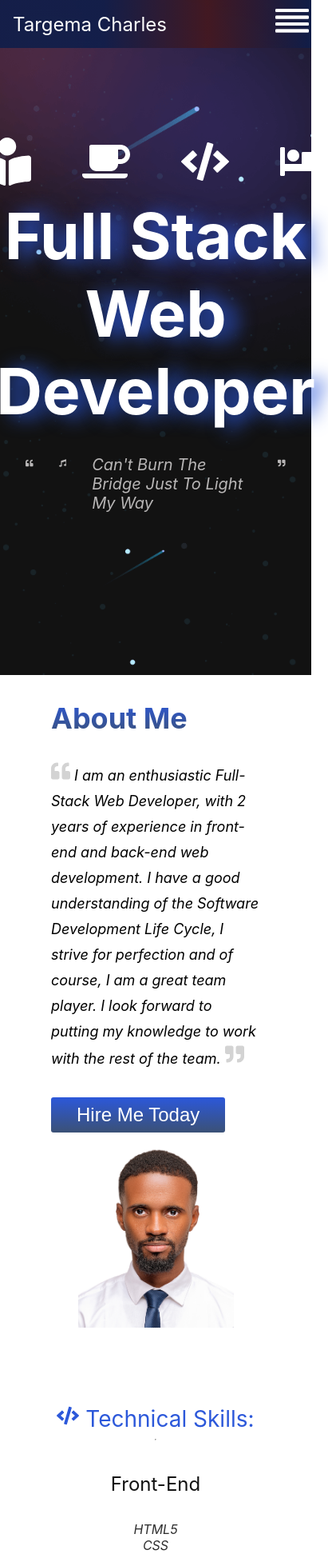
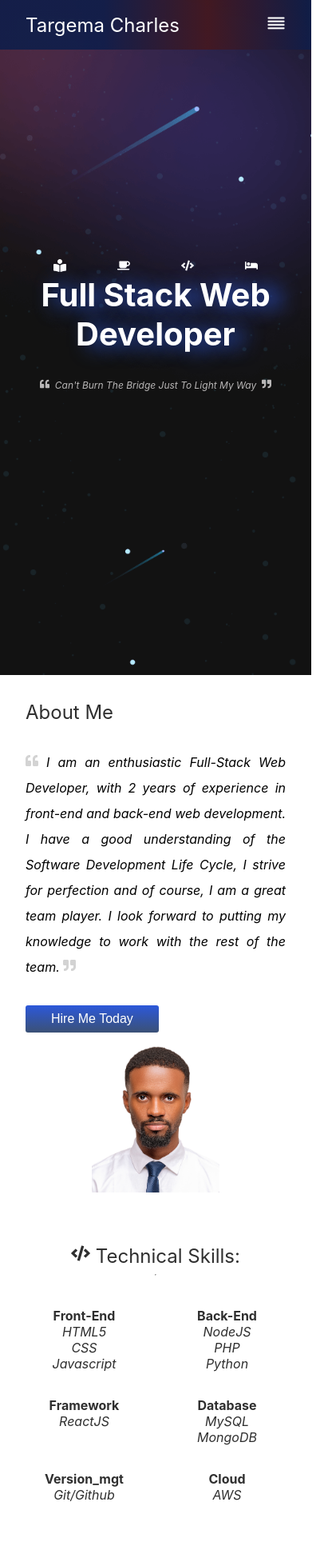
Before and after one commit to Targemac/Targemac.github.io, a React (Create React App) app: page / in a window 390 px wide. Shown: the top 1943 px of the page at 80% size, 411 px wide, since content can reach past the window. Built offline with nearby package versions, Linux system fonts and the light colour scheme.

Commit message:
optimized for mobile view-3

```diff
--- a/src/App.css
+++ b/src/App.css
@@ -3,7 +3,6 @@
   .main-header {
     display: flex;
     justify-content: space-between;
-    /* width: 100vw; */
     align-items: center;
     /* background-color: rgb(195, 71, 91); */
     backdrop-filter: blur(10px);
@@ -15,7 +14,7 @@
       rgb(15, 30, 74, 0.9)
     );
     color: white;
-    /* padding: 0 2rem; */
+    padding: 1rem 0;
     /* margin: 0rem 2rem; */
     position: fixed;
     width: 100%;
@@ -23,11 +22,11 @@
   }
   .logo-box {
     font-size: 24px;
-    margin-left: 1rem;
+    margin-left: 2rem;
     /* background: linear-gradient(rgb(249, 251, 249), rgb(255, 255, 255)); */
     /* background-clip: text; */
     /* -webkit-text-fill-color: transparent; */
-    font-weight: 4000;
+    /* font-weight: 4000; */
   }
 
   .nav-box {
@@ -38,6 +37,9 @@
     background-color: rgb(39, 38, 38);
     display: none;
     /* margin: 0rem auto; */
+    position: fixed;
+    width: 100%;
+    z-index: 9999;
   }
   .nav-box-2 a {
     color: white;
@@ -45,6 +47,7 @@
     padding: 1rem;
     /* width: 100%; */
     display: block;
+    font-size: 16px;
   }
   .nav-box-2 a:hover {
     background: linear-gradient(rgb(195, 71, 91), rgb(238, 103, 125));
@@ -53,9 +56,10 @@
     background: linear-gradient(rgb(2, 117, 4), rgb(5, 159, 8));
   }
   .toggle-btn-box {
-    font-size: 48px;
+    font-size: 24px;
     cursor: pointer;
     transform: rotateX(45deg);
+    margin-right: 2rem;
   }
   /* INTRO BANNER STARTS */
   .IntroBanner {
@@ -73,13 +77,11 @@
   }
   .hobbie {
     margin: 0 2rem;
-    font-size: 60px;
+    font-size: 16px;
     color: rgb(255, 255, 255);
-
-    text-shadow: (1px 1px 25px white);
   }
   .introText {
-    font-size: 80px;
+    font-size: 40px;
     text-transform: capitalize;
     display: flex;
     text-align: center;
@@ -87,16 +89,14 @@
     color: white;
     font-weight: bold;
     text-shadow: 15px 2px 25px rgb(44, 88, 218);
-    /* font-variant-caps:unicase; */
-    /* font-variant: small-caps; */
-    /* transform: scaleY(5) */
   }
   .introText-sub {
-    font-size: 20px;
+    font-size: 12px;
     text-transform: capitalize;
     display: flex;
     justify-content: center;
-    gap: 2rem;
+    /* gap: 2rem; */
+    text-align: center;
     color: rgb(184, 182, 182);
     font-style: italic;
     padding: 2rem;
@@ -114,7 +114,7 @@
   .PersonalSummary-sub-1 {
     flex: 1 1 30rem;
     /* background-color: blueviolet; */
-    padding: 0 4rem;
+    padding: 0 2rem;
     display: flex;
     flex-direction: column;
     row-gap: 2rem;
@@ -122,28 +122,26 @@
     /* justify-content:space-evenly */
   }
   .p-s-s-1-title {
-    font-size: 36px;
+    font-size: 24px;
     text-transform: capitalize;
-    background: linear-gradient(rgb(44, 88, 218), rgb(59, 81, 118));
-    font-weight: bold;
-    background-clip: text;
-    -webkit-text-fill-color: transparent;
+    color: #2f2f2f;
   }
   .p-s-s-1-body {
-    font-size: 18px;
+    font-size: 16px;
     font-style: italic;
     line-height: 2rem;
+    text-align: justify;
   }
   .custome-quote {
     color: lightgray;
-    font-size: 24px;
+    font-size: 16px;
   }
   .p-s-s-1-btn {
     width: 100%;
   }
   .p-s-s-1-btn button {
     /* width: 50%; */
-    font-size: 24px;
+    font-size: 16px;
     padding: 0.5rem 2rem;
     text-transform: capitalize;
     color: white;
@@ -163,20 +161,27 @@
   }
   .PersonalSummary-sub-2 img {
     width: 100%;
-    max-width: 50%;
+    max-width: 160px;
     margin: 0 auto;
+    transition: all 0.5s cubic-bezier(0.075, 0.82, 0.165, 1);
+  }
+  .PersonalSummary-sub-2 img:active {
+    transform: perspective("35deg");
+    scale: 1.5;
+    /* width: 100vw; */
   }
   /* LANGUAGES START */
   .languages {
     display: flex;
-    grid-template-columns: repeat(10, 100px);
+
     justify-content: center;
     align-items: center;
     /* background: url(./assets/img/banner-bg.png); */
     /* padding: 10rem 0; */
     flex-wrap: wrap;
-    margin: 0 4rem;
-    height: 50vh;
+    /* margin: 0 4rem; */
+    /* height: 50vh; */
+    gap: 2rem;
   }
   .language {
     /* width: 200px; */
@@ -189,10 +194,10 @@
     display: flex;
     justify-content: center;
     align-items: center;
-    flex: 1 1 100px;
+    flex: 1 1 80px;
   }
   .language {
-    font-size: 60px;
+    font-size: 28px;
     color: rgb(44, 88, 218);
   }
   .language:hover {
@@ -290,7 +295,7 @@
   /*--------------------------- page wrapper  */
   .page-wrapper {
     display: flex;
-    padding: 2rem;
+    /* padding: 2rem; */
     flex-wrap: wrap;
   }
   /*-------------------------- MAIN CONTETNT  */
@@ -305,33 +310,34 @@
     /* background-color: lightgray; */
     /* width: 30%; */
     flex: 1 1;
-    padding: 2rem;
+    padding: 2rem 1rem;
     /* line-height: 2rem; */
     color: #2f2f2f;
     display: flex;
     flex-direction: column;
     align-items: center;
-    /* flex-wrap: wrap; */
   }
   .side-head-1 {
-    font-size: 28px;
-    color: rgb(44, 88, 218);
+    font-size: 24px;
   }
   .techskill-grp {
-    display: flex;
+    display: grid;
+    grid-template-columns: 50% 50%;
     width: 100%;
     justify-content: space-between;
     flex-wrap: wrap;
+    row-gap: 2rem;
+    padding: 2rem 0;
   }
   .techskill {
-    flex: 1 1 250px;
+    flex: 1 1;
     text-align: center;
   }
   .side-head-2 {
-    font-size: 24px;
-    padding: 2rem 0;
+    font-size: 16px;
+    padding: 0rem 0;
     text-transform: capitalize;
-    color: #111111;
+    font-weight: bold;
   }
   .side-body {
     font-size: 16px;
@@ -342,6 +348,9 @@
   .footer {
     text-align: center;
     padding: 2rem;
+    font-size: 12px;
+    color: gray;
+    padding: 4rem 0;
   }
 }
 
--- a/src/components/IntroBanner.js
+++ b/src/components/IntroBanner.js
@@ -5,7 +5,7 @@ import {
   FaBookReader,
   FaBed,
   FaQuoteLeft,
-  FaQuoteRight,FaMusic
+  FaQuoteRight,
 } from "react-icons/fa";
 
 const IntroBanner = () => {
@@ -28,7 +28,7 @@ const IntroBanner = () => {
       <div className="introText">full stack web developer</div>
       <div className="introText-sub">
         {" "}
-        <FaQuoteLeft /> <FaMusic/> can't burn the bridge just to light my way{" "}
+        <FaQuoteLeft /> &nbsp; can't burn the bridge just to light my way &nbsp;
         <FaQuoteRight />{" "}
       </div>
     </div>
```
